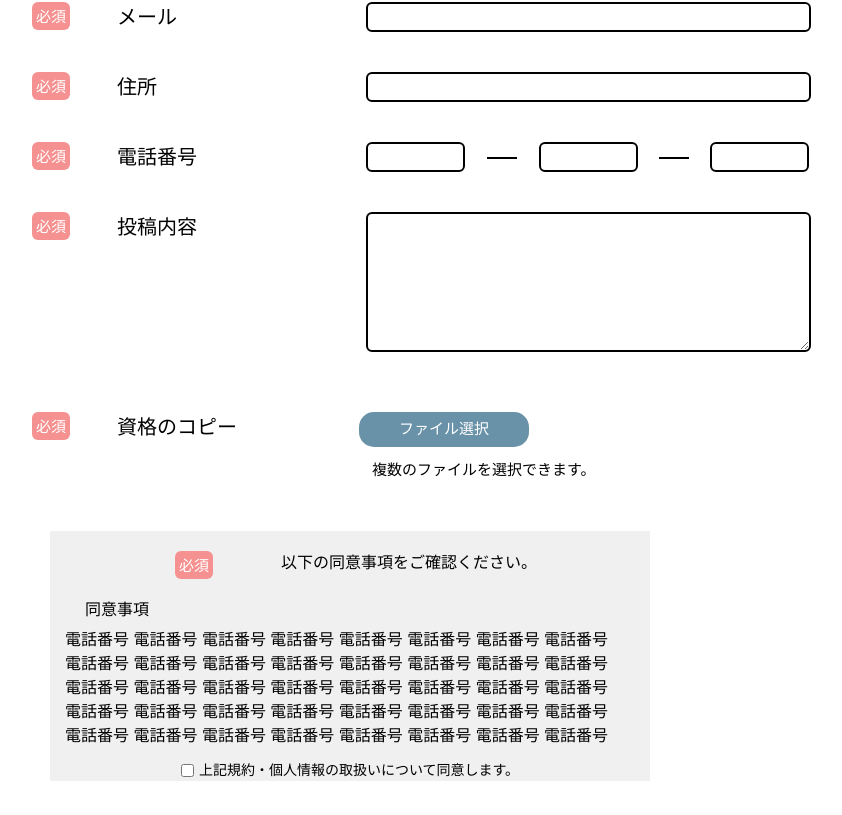
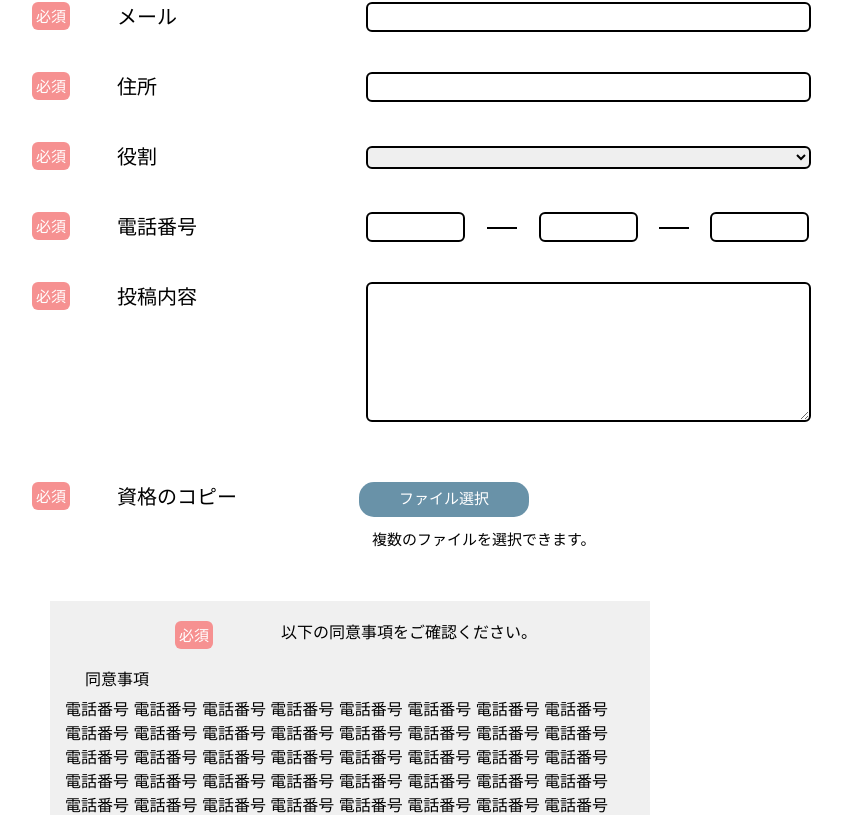
Before and after one commit to stormrageqb/FudosanRealEstate, a React (Create React App) app in the folder Front-end/: page /post-agent in a window 1280 px wide. Shown: the part 830-1645 px from the top of the page, without its empty margins (290-1132 px from the left). Built offline with nearby package versions, Linux system fonts and the light colour scheme.

Commit message:
fix: ikekita/Backend/Postmodel

```diff
--- a/Front-end/src/components/Form/ConditionForm.jsx
+++ b/Front-end/src/components/Form/ConditionForm.jsx
@@ -20,7 +20,7 @@ export default function ConditionForm({content}) {
                                             電話番号  電話番号  電話番号  電話番号  電話番号  電話番号  電話番号  電話番号
                                             電話番号  電話番号  電話番号  電話番号  電話番号  電話番号  電話番号  電話番号</p>
             </div>
-            <div className='flex justify-center'>
+            <div className='flex justify-center pb-3'>
                 <input type='checkbox' name="agree" id="agree" />
                 <span className='text-[14px] pl-[5px]'>上記規約・個人情報の取扱いについて同意します。</span>
             </div>
--- a/Front-end/src/pages/PostAgentPage.jsx
+++ b/Front-end/src/pages/PostAgentPage.jsx
@@ -1,8 +1,10 @@
-import React from 'react';
+import React ,{useState     } from 'react';
 import UploadImageForm from "../components/Form/UploadImageForm"
 import ConditionForm from '../components/Form/ConditionForm';
 
 const PostAgentPage = () => {
+
+    const [value, setValue] = useState('');
     return (
         <div className='bg-[#F1F1F1]  pt-[124px]'>
             <div className='container bg-white'>
@@ -55,6 +57,31 @@ const PostAgentPage = () => {
                         <input type="text"  className='w-[445px] border-2 border-black rounded-md'/>
                     </div>
                 </div>
+
+                <div className=' w-[900px] ml-[310px]  flex gap-[169px] pt-[40px] '>
+
+                    <div className='w-[177px] flex gap-[35px]  '>
+                            <span className='bg-[#F69191] h-[28px] inline-block p-1 rounded-md text-[15px] mx-[12px] text-white'>必須</span>
+                            <p className="text-[20px] ">役割</p>
+
+                    </div>
+                    <div className=" flex items-center  ">
+
+                        <select
+                            className="border-2 rounded-md border-black w-[445px] "
+                            onChange={event => setValue(event.target.value)}
+                            defaultValue={value}>
+                            <option className="text-[16px]"  value="" >&nbsp;</option>
+                            <option className="text-[16px]"  value="不動産業者" >&nbsp;不動産業者</option>
+                            <option className="text-[16px]"  value="司法書士" >&nbsp;司法書士</option>
+                            <option className="text-[16px]"  value="投資家" >&nbsp;投資家</option>
+
+                        </select>
+                    </div>
+
+                </div>
+
+
                 <div className=' w-[900px] ml-[310px]  flex gap-[169px] pt-[40px]'>
                     <div className='w-[177px] flex gap-[35px]  '>
                         <span className='bg-[#F69191] h-[28px] inline-block p-1 rounded-md text-[15px] mx-[12px] text-white'>必須</span>
--- a/Front-end/src/pages/PostREPage.jsx
+++ b/Front-end/src/pages/PostREPage.jsx
@@ -123,7 +123,6 @@ const PostREPage = () => {
                     </div>
                 </div>
                 <div className='flex justify-center pt-[70px] pb-[85px]'>
-
                     <div className='text-center  bg-[#0D4868] w-[1070px] text-white'>
                         <p className='text-[30px] p-[15px] mt-[15px]'>個人情報を明かさずに相手とやりとりできます</p>
                         <p className='text-[30px] p-[15px]'>契約書類はすべて国家資格の宅建士が作成</p>
@@ -164,10 +163,7 @@ const PostREPage = () => {
                         <div className='flex justify-center pt-[105px] pb-[170px]'>
                             <button className='bg-[#2A6484] text-white px-[115px] py-[14px] text-[24px] rounded-[20px]'>提出</button>
                         </div>
-
                     </div>
-
-
                 </div>
             </div>
         </div>
```
